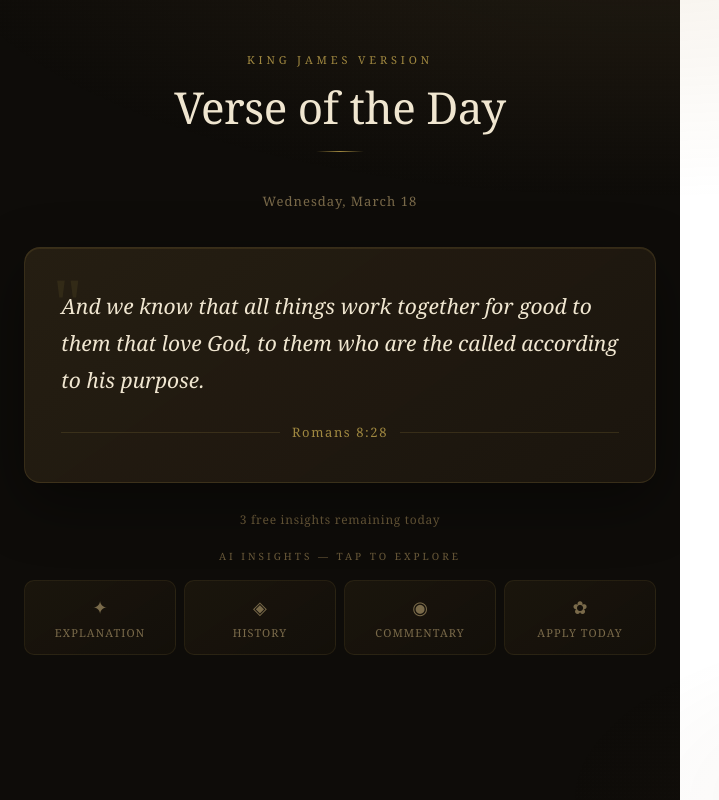
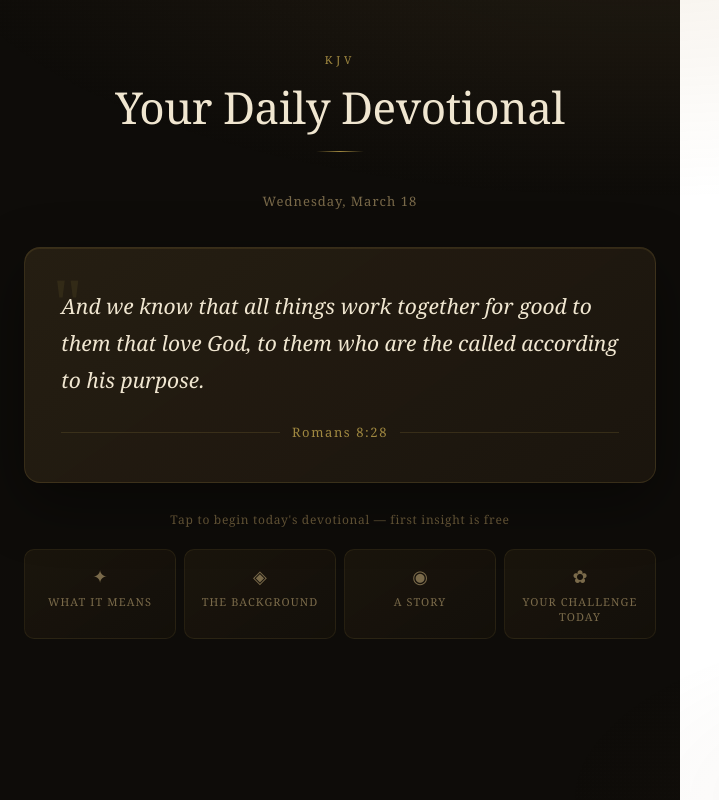
Before and after one commit to seanbaker0415-coder/dailyverse, a React (Vite) app: page / in a window 1280 px wide. Shown: the whole page, without its empty margins (0-719 px from the left). Built offline with nearby package versions, Linux system fonts and the light colour scheme.

Commit message:
church in your pocket vision update

```diff
--- a/src/App.jsx
+++ b/src/App.jsx
@@ -21,21 +21,21 @@ const getDayVerse = () => {
 };
 
 const INSIGHT_TABS = [
-  { id: "explain", label: "Explanation", icon: "✦" },
-  { id: "history", label: "History", icon: "◈" },
-  { id: "commentary", label: "Commentary", icon: "◉" },
-  { id: "apply", label: "Apply Today", icon: "✿" },
+  { id: "explain", label: "What It Means", icon: "✦" },
+  { id: "history", label: "The Background", icon: "◈" },
+  { id: "story", label: "A Story", icon: "◉" },
+  { id: "apply", label: "Your Challenge Today", icon: "✿" },
 ];
 
 const PROMPTS = {
   explain: (v) =>
-    `You are a warm, knowledgeable Bible teacher. Explain the meaning of ${v.book} ${v.chapter}:${v.verse} ("${v.text}") in 3-4 sentences. Be clear, accessible, and spiritually enriching. Prose only — no bullet points, no headers.`,
+    `You are a warm, friendly pastor giving a Sunday sermon. In 3-4 simple sentences, explain what ${v.book} ${v.chapter}:${v.verse} ("${v.text}") means. Use everyday words and a conversational tone — like you're speaking directly to someone in the pew. No theological jargon. Prose only — no bullet points.`,
   history: (v) =>
-    `You are a biblical historian. In 3-4 sentences, give the historical and cultural background of ${v.book} ${v.chapter}:${v.verse} ("${v.text}"). Who wrote it, when, and what was happening in that era? Prose only — no bullet points.`,
-  commentary: (v) =>
-    `You are a theological scholar familiar with the great preachers and thinkers of church history. In 4-5 sentences, share how influential Christian voices — such as Spurgeon, Augustine, Wesley, Calvin, or Luther — have interpreted or been inspired by ${v.book} ${v.chapter}:${v.verse} ("${v.text}"). Draw from their actual writings and sermons where possible. Prose only — no bullet points.`,
+    `You are a warm pastor giving a Sunday sermon. In 3-4 simple sentences, share the historical background of ${v.book} ${v.chapter}:${v.verse} ("${v.text}"). Help the listener understand what life was like when this was written and why it mattered. Keep it simple, vivid, and interesting. Prose only — no bullet points.`,
+  story: (v) =>
+    `You are a pastor in the middle of a sermon. Share a short, moving, real-world story or anecdote (3-4 sentences) that brings the truth of ${v.book} ${v.chapter}:${v.verse} ("${v.text}") to life. It could be a story about an ordinary person, a moment of grace, or a situation anyone might face. Make it emotionally resonant and denomination-neutral. Prose only — no bullet points.`,
   apply: (v) =>
-    `You are a thoughtful pastor. In 3-4 sentences, give one specific, practical way a person can apply the truth of ${v.book} ${v.chapter}:${v.verse} ("${v.text}") to their life today. Make it concrete and actionable — something they can actually do or think about before tonight. Prose only — no bullet points.`,
+    `You are a pastor closing a sermon. In 3-4 simple, direct sentences, give the listener one specific and practical challenge they can act on today based on ${v.book} ${v.chapter}:${v.verse} ("${v.text}"). Make it something concrete and doable before the day is over. Speak directly to them — warm but motivating. Prose only — no bullet points.`,
 };
 
 export default function BibleApp() {
@@ -47,7 +47,7 @@ export default function BibleApp() {
   const [usageCount, setUsageCount] = useState(() => {
     try { return parseInt(localStorage.getItem("bv_usage") || "0"); } catch { return 0; }
   });
-  const FREE_LIMIT = 3;
+  const FREE_LIMIT = 1;
   const [isPro, setIsPro] = useState(() => {
     try { return localStorage.getItem("bv_pro") === "true"; } catch { return false; }
   });
@@ -138,7 +138,7 @@ export default function BibleApp() {
         {/* Header */}
         <header style={{ textAlign: "center", padding: "52px 0 40px" }}>
           <div style={{ fontSize: 11, letterSpacing: "0.35em", color: "#a08840", textTransform: "uppercase", marginBottom: 14 }}>
-            King James Version
+            KJV
           </div>
           <h1 style={{
             fontSize: "clamp(28px, 6vw, 44px)",
@@ -148,7 +148,7 @@ export default function BibleApp() {
             color: "#f0e6d0",
             lineHeight: 1.1,
           }}>
-            Verse of the Day
+            Your Daily Devotional
           </h1>
           <div style={{
             width: 48, height: 1, background: "linear-gradient(90deg, transparent, #a08840, transparent)",
@@ -200,20 +200,14 @@ export default function BibleApp() {
         </div>
 
         {/* Usage indicator */}
-        {remaining <= FREE_LIMIT && (
+        {!isPro && (
           <div style={{ textAlign: "center", fontSize: 12, color: "#6a5a3a", marginBottom: 20, letterSpacing: "0.06em" }}>
-            {remaining > 0 ? `${remaining} free insight${remaining !== 1 ? "s" : ""} remaining today` : "Upgrade for unlimited insights"}
+            {remaining > 0 ? "Tap to begin today's devotional — first insight is free" : "Subscribe to continue today's devotional"}
           </div>
         )}
 
         {/* AI Insight Tabs */}
         <div style={{ marginBottom: 4 }}>
-          <div style={{
-            fontSize: 10, letterSpacing: "0.3em", color: "#6a5a3a", textTransform: "uppercase",
-            textAlign: "center", marginBottom: 16,
-          }}>
-            AI Insights — tap to explore
-          </div>
           <div style={{
             display: "grid", gridTemplateColumns: "repeat(4, 1fr)", gap: 8,
           }}>
@@ -306,10 +300,10 @@ export default function BibleApp() {
             >
               <div style={{ fontSize: 32, marginBottom: 16 }}>✦</div>
               <h2 style={{ fontSize: 22, fontWeight: 400, margin: "0 0 12px", color: "#f0e6d0" }}>
-                Unlock Unlimited Insights
+                Continue Your Devotional
               </h2>
               <p style={{ fontSize: 14, color: "#8a7a5a", lineHeight: 1.7, margin: "0 0 28px" }}>
-                You've used your 3 free daily insights. Upgrade to explore every verse, every day — with no limits.
+                You've had a taste of today's devotional. Subscribe to unlock the full sermon experience — every day, for less than a coffee a month.
               </p>
 
               <div style={{
```
